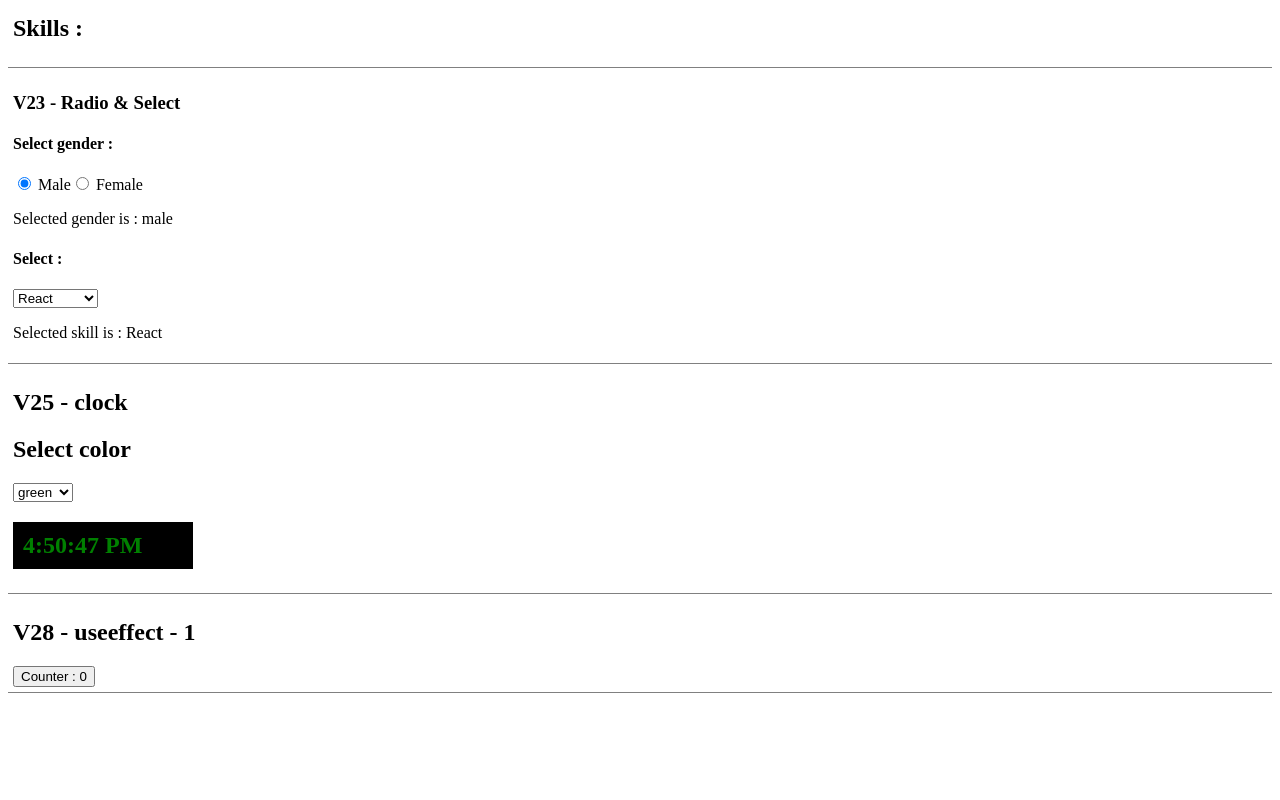
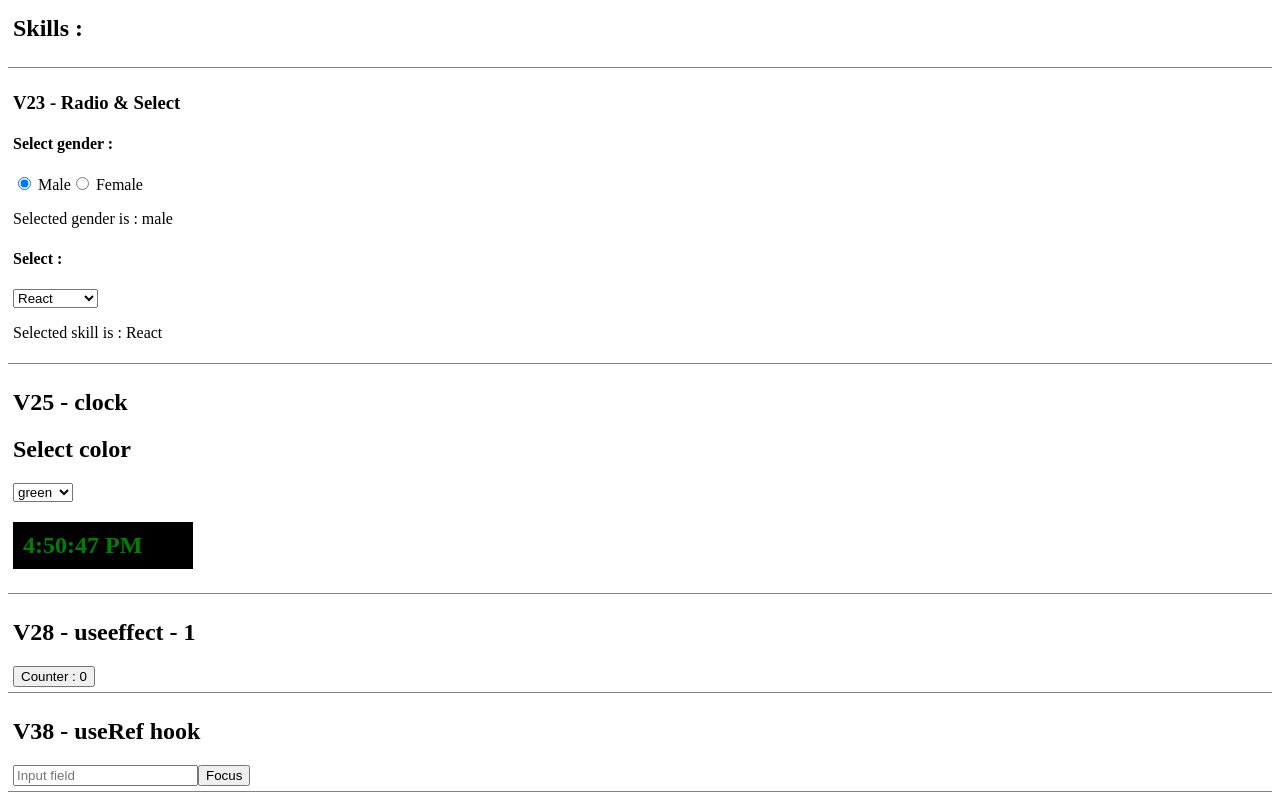
Before and after one commit to PRANAV-SHILU/csbs-react-tutorial, a React (Vite) app: page / in a window 1280 px wide. Shown: the part 668-1468 px from the top of the page. Before the commit the page ends 1369 px from the top, so only its background shows below. Built offline with nearby package versions, Linux system fonts and the light colour scheme.

Commit message:
Day 4 16/12/2025

```diff
--- a/package.json
+++ b/package.json
@@ -10,7 +10,9 @@
     "preview": "vite preview"
   },
   "dependencies": {
+    "bootstrap": "^5.3.8",
     "react": "^19.2.0",
+    "react-bootstrap": "^2.10.10",
     "react-dom": "^19.2.0",
     "use-immer": "^0.11.0"
   },
--- a/src/App.jsx
+++ b/src/App.jsx
@@ -5,6 +5,7 @@
 import V23 from "./assets/V23";
 import V25 from "./assets/V25";
 import V28 from "./assets/V28";
+import V38 from "./assets/V38";
 
 function App() {
   return (
@@ -15,6 +16,7 @@
       <V23 />
       <V25 />
       <V28 />
+      <V38/>
     </>
   );
 }
--- /dev/null
+++ b/src/assets/V38.jsx
@@ -0,0 +1,18 @@
+import { useRef } from "react"
+
+export default function V38(){
+    const ref = useRef(null)
+
+    function inputHandler(){
+        ref.current.style.color='blue';
+        ref.current.focus();
+    }
+
+    return(
+        <section>
+            <h2>V38 - useRef hook</h2>
+            <input type="text" ref={ref} placeholder="Input field"/>
+            <button onClick={inputHandler}>Focus</button>
+        </section>
+    )
+    }
```
Also changed, not shown: 2 other files (tests, documents, lock files or other folders).
